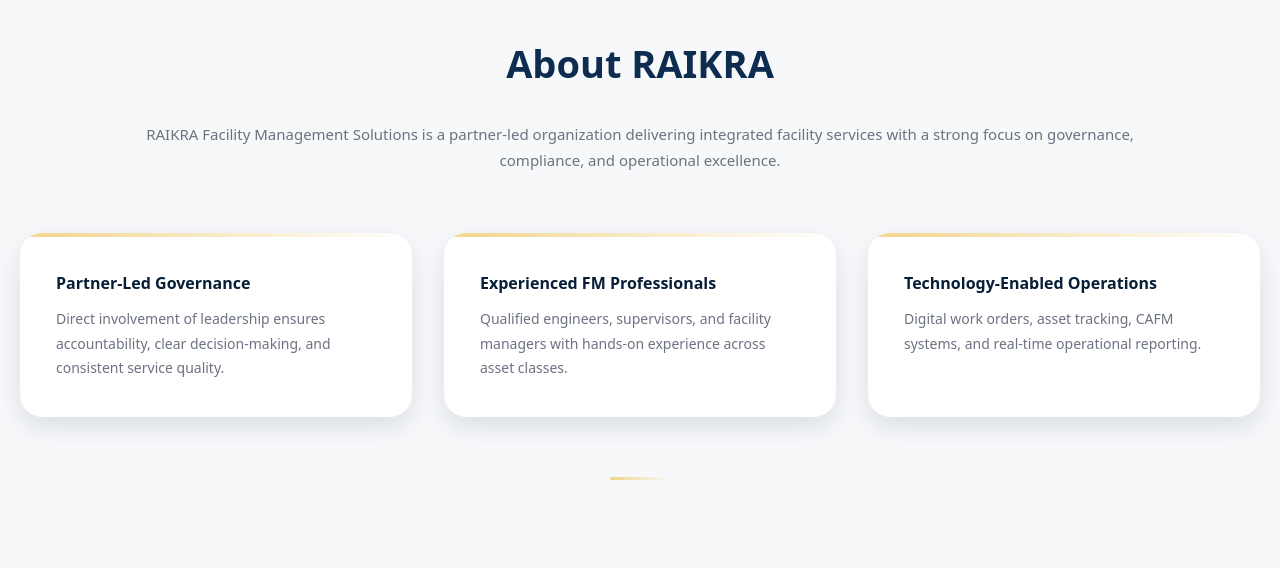
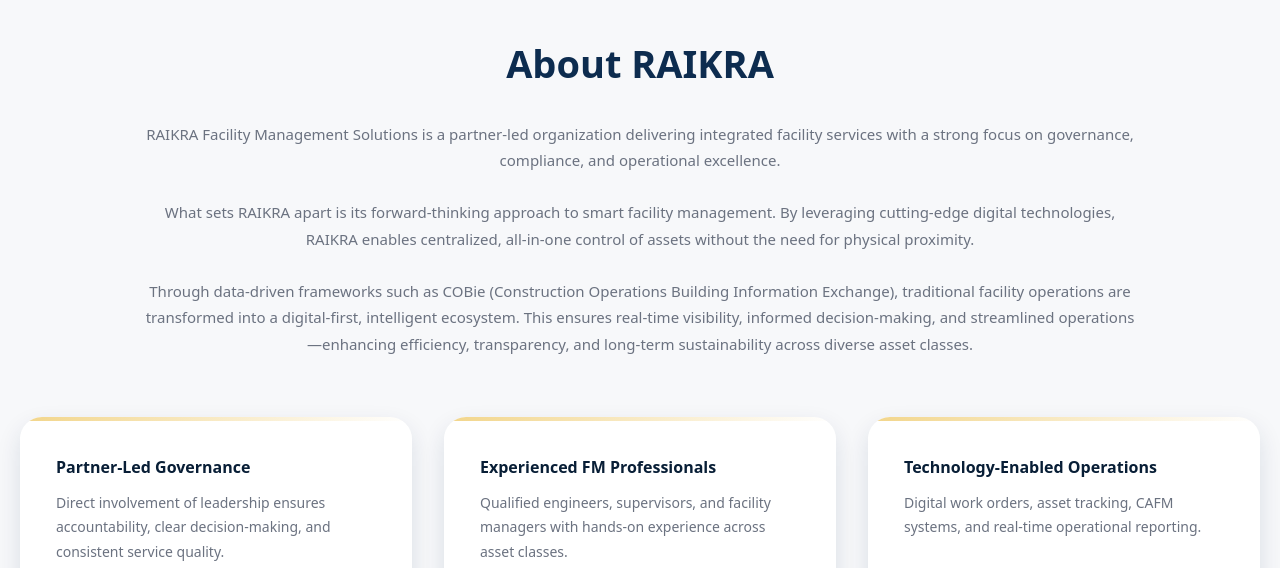
Before and after one commit to megi1450/raikrafms, a plain HTML site: page index.html in a window 1280 px wide. Shown: the part 880-1448 px from the top of the page. Drawn offline with Linux system fonts and the light colour scheme.

Commit message:
Add files via upload

```diff
--- a/index.html
+++ b/index.html
@@ -656,7 +656,19 @@
 RAIKRA Facility Management Solutions is a partner-led organization delivering
 integrated facility services with a strong focus on governance, compliance,
 and operational excellence.
+<br><br>
+What sets RAIKRA apart is its forward-thinking approach to smart facility
+management. By leveraging cutting-edge digital technologies, RAIKRA enables
+centralized, all-in-one control of assets without the need for physical
+proximity.
+<br><br>
+Through data-driven frameworks such as COBie (Construction Operations Building
+Information Exchange), traditional facility operations are transformed into a
+digital-first, intelligent ecosystem. This ensures real-time visibility,
+informed decision-making, and streamlined operations—enhancing efficiency,
+transparency, and long-term sustainability across diverse asset classes.
 </p>
+
 
 <div class="grid">
 <div class="card">
```
